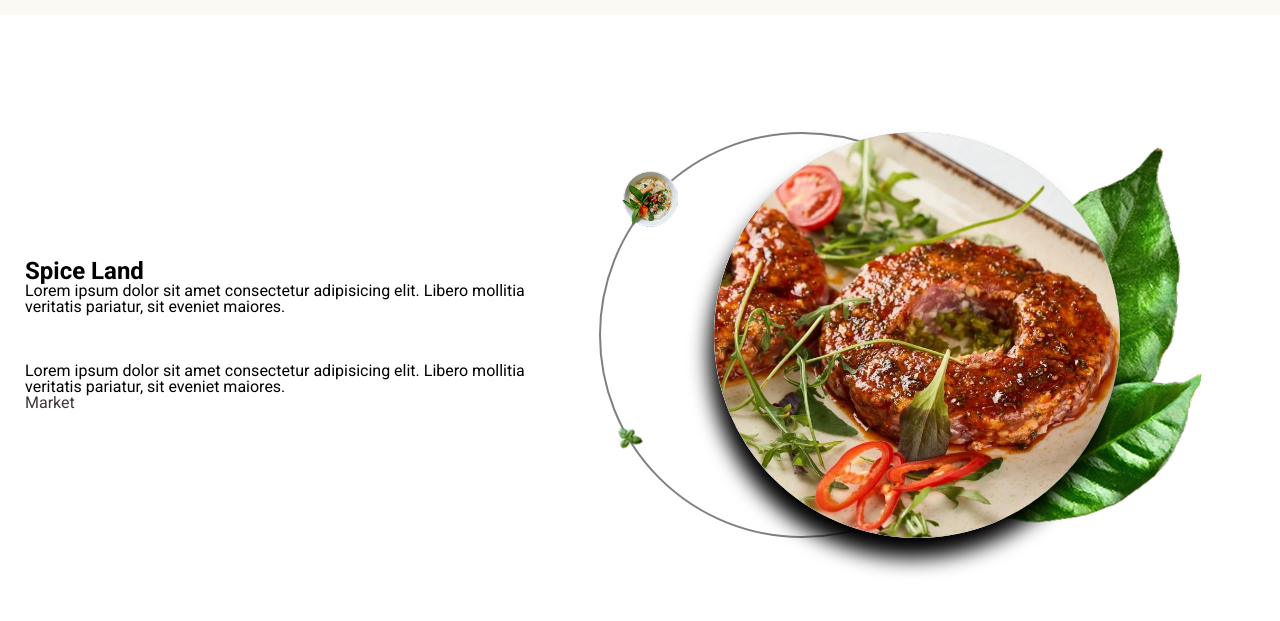
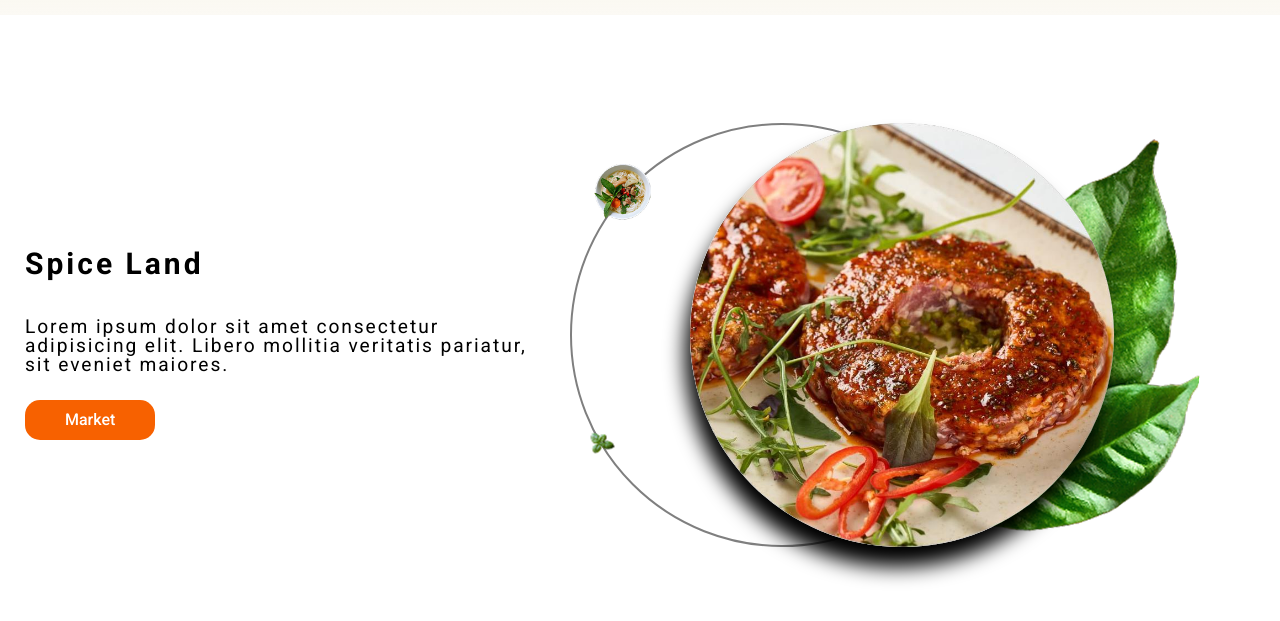
Before and after one commit to IgorekPo/SpiceLand, a plain HTML site: page index.html in a window 1280 px wide. Shown: the part 65-686 px from the top of the page. Drawn offline with Linux system fonts and the light colour scheme.

Commit message:
1t box comp

```diff
--- a/index.html
+++ b/index.html
@@ -37,9 +37,7 @@
                         <div class="hello__titles">
                             <h1 class="hello__title-title">Spice Land</h1>
                             <p class="hello__title-information">Lorem ipsum dolor sit amet consectetur adipisicing elit. Libero mollitia veritatis pariatur, sit eveniet maiores.</p>
-                            <br><br><br>
-                            <p class="hello__title-information">Lorem ipsum dolor sit amet consectetur adipisicing elit. Libero mollitia veritatis pariatur, sit eveniet maiores.</p>
-                            <a href="#" class="hello__title-button">Market</a>
+                            <a class="hello__title-button" href="#" >Market</a>
                         </div>
                         <div class="hello__parralax">
                             <div class="hello__parralax-img">
--- a/style.css
+++ b/style.css
@@ -239,26 +239,40 @@ li{
 }
 .hello__body {
     display: flex;
+    gap: 15px;
     align-items: center;
-    justify-content: space-between;
 }
+
 .hello__titles {
     display: flex;
     flex-direction: column;
     align-items: flex-start;
-    flex: 0 0 45%;
+    width: 45%;
 }
 .hello__title-title {
+    font-size: clamp(30px, 1.5vw, 70px);
+    /* margin-bottom: 40px; */
+    margin-bottom: clamp(10px, 1.5vw, 45px);
+    line-height: 68px;
+    letter-spacing: 0.1em;
+
 }
 .hello__title-information {
+    margin-bottom: clamp(20px, 2vw, 60px);
+    letter-spacing: 0.1em;
+    font-size: clamp(12px, 1.5vw, 20px);
 }
 .hello__title-button {
+    font-weight: 500;
+    text-align: center;
+    border-radius: 15px;
+    padding: 12px 40px;
+    background-color: #f76100;
+    color: #fff;
 }
 
 .hello__parralax {
     position: relative;
-    display: flex;
-
 }
 .hello__parralax-img {
     display: flex;
```
